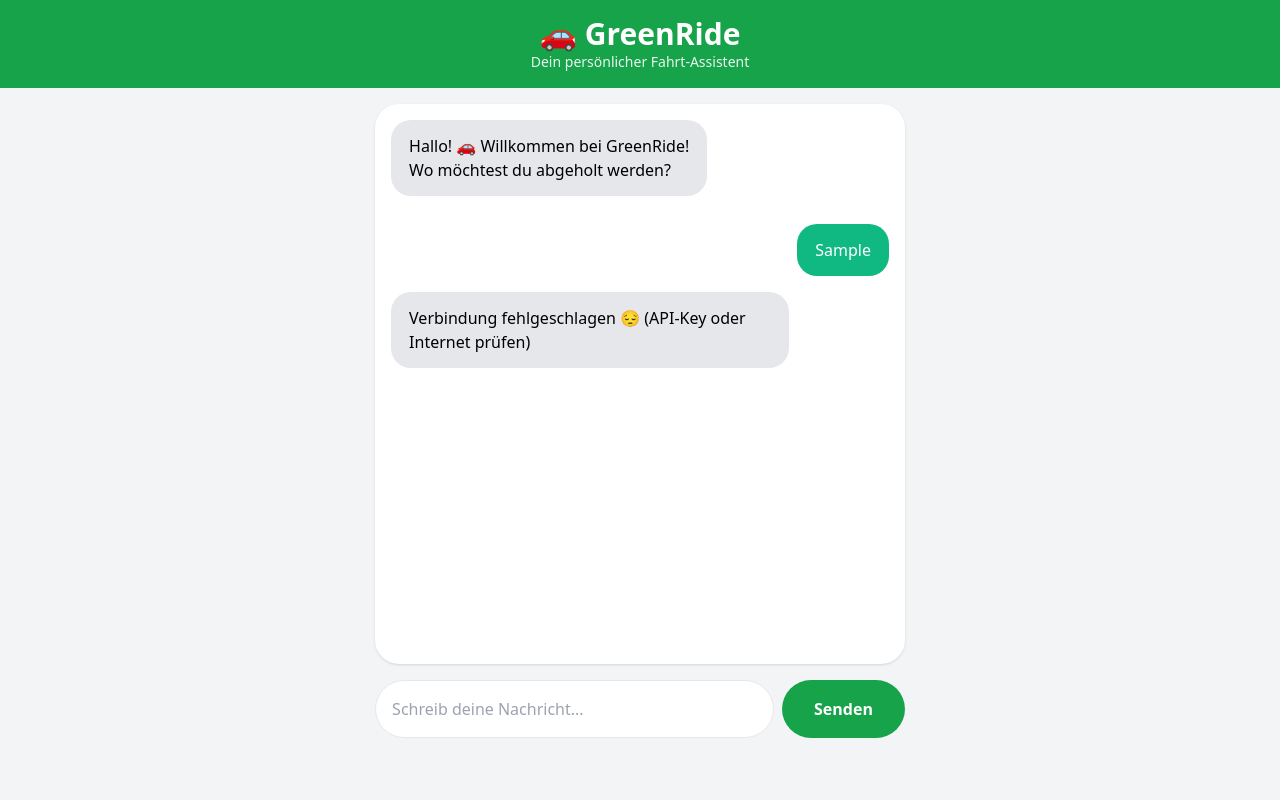
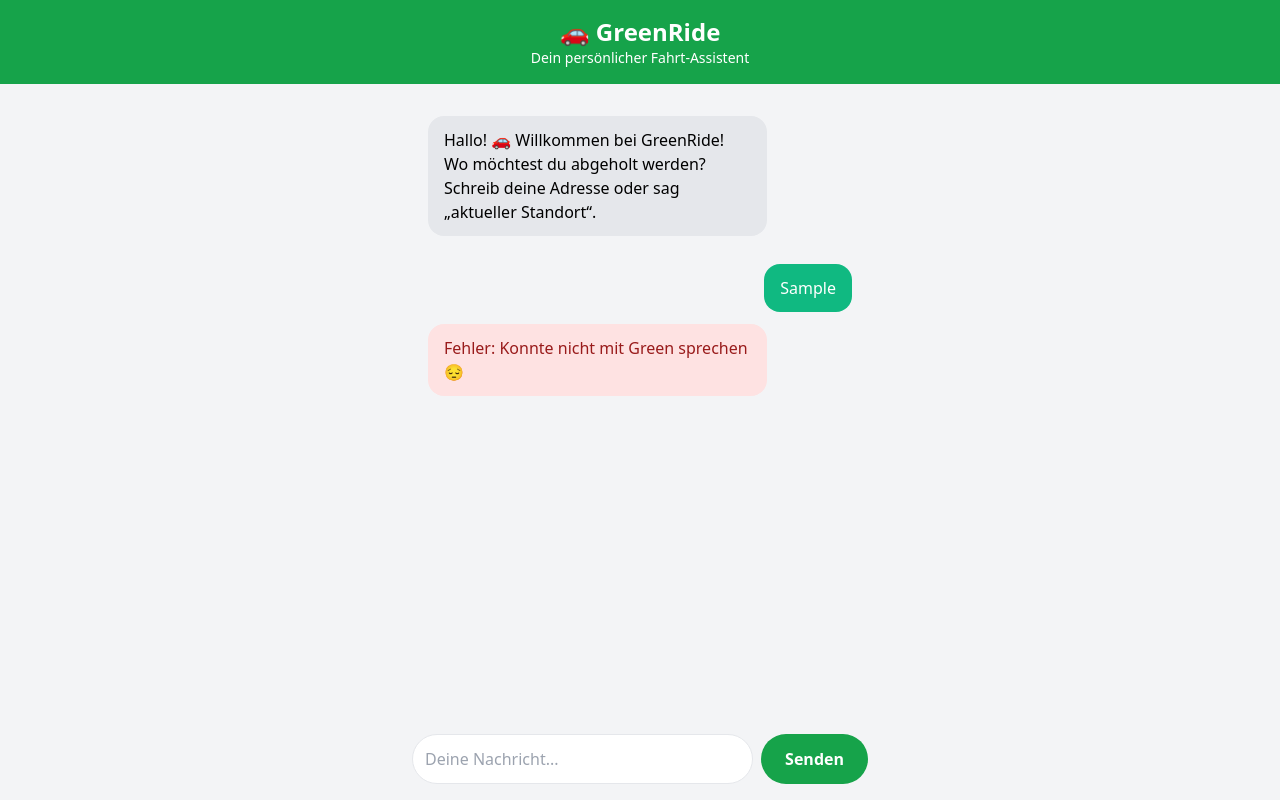
Before and after one commit to khiamazizi2802-design/Green, a plain HTML site: page index.html in a window 1280 px wide. Both pictures are taken after typing "Sample" into the empty fields and a click on the button "Senden". Drawn offline with nearby package versions, Linux system fonts and the light colour scheme; no server answers.

Commit message:
Refactor index.html for better layout and styling
Updated HTML structure and styles for improved layout and user experience.

```diff
--- a/index.html
+++ b/index.html
@@ -1,14 +1,14 @@
 <!DOCTYPE html>
 <html lang="de">
 <head>
-  <meta charset="UTF-8">
-  <meta name="viewport" content="width=device-width, initial-scale=1.0">
-  <title>GreenRide</title>
+  <meta charset="UTF-8" />
+  <meta name="viewport" content="width=device-width, initial-scale=1.0"/>
+  <title>GreenRide – Deine Fahrt-App</title>
   <script src="https://cdn.tailwindcss.com"></script>
   <style>
     body { font-family: system-ui, sans-serif; background: #f3f4f6; }
     #chat { max-height: 70vh; overflow-y: auto; padding: 1rem; }
-    .bubble { max-width: 80%; padding: 14px 18px; border-radius: 20px; margin-bottom: 12px; }
+    .bubble { max-width: 80%; padding: 0.75rem 1rem; border-radius: 1rem; margin-bottom: 1rem; }
     .user { background: #10b981; color: white; align-self: flex-end; }
     .agent { background: #e5e7eb; color: black; align-self: flex-start; }
   </style>
@@ -16,81 +16,103 @@
 <body class="min-h-screen flex flex-col">
 
   <header class="bg-green-600 text-white p-4 text-center">
-  <h1 class="text-3xl font-bold">🚗 GreenRide</h1>
-  <p class="text-sm opacity-90">Dein persönlicher Fahrt-Assistent</p>
+    <h1 class="text-2xl font-bold">🚗 GreenRide</h1>
+    <p class="text-sm">Dein persönlicher Fahrt-Assistent</p>
   </header>
 
   <main class="flex-1 p-4 max-w-3xl mx-auto flex flex-col">
-  <div id="chat" class="flex flex-col space-y-4 bg-white rounded-3xl shadow p-4 flex-1"></div>
+    <div id="chat" class="flex flex-col space-y-3">
+      <div class="bubble agent">
+        Hallo! 🚗 Willkommen bei GreenRide!<br>
+        Wo möchtest du abgeholt werden?<br>
+        Schreib deine Adresse oder sag „aktueller Standort“.
+      </div>
+    </div>
 
-  <div class="mt-4 flex gap-2">
-    <input id="input" type="text" placeholder="Schreib deine Nachricht..."
-           class="flex-1 p-4 border rounded-full focus:outline-none focus:ring-4 focus:ring-green-200">
-    <button onclick="sendMessage()"
-            class="bg-green-600 hover:bg-green-700 text-white px-8 py-4 rounded-full font-bold">Senden</button>
+    <div class="mt-auto pt-4">
+      <div class="flex gap-2">
+        <input id="input" type="text" placeholder="Deine Nachricht..." class="flex-1 p-3 border rounded-full focus:outline-none focus:ring-2 focus:ring-green-500">
+        <button onclick="sendMessage()" class="bg-green-600 text-white px-6 py-3 rounded-full font-bold">Senden</button>
+      </div>
     </div>
   </main>
 
   <script>
-  // ←←← HIER DEINE DATEN EINFÜGEN
-  const API_URL = "https://api.dify.ai/v1/chat-messages";
-  const API_KEY = "app-xxxxxxxxxxxxxxxxxxxxxxxxxxxxxxxx";   // ← Dein Key hier rein!
-  // ←←← ENDE
+    const API_URL = 'https://api.dify.ai/v1/chat-messages';  // ← Deine Dify Base URL + /chat-messages
+    const API_KEY = 'app-dein-api-key-hier-einfuegen';       // ← Dein API-Key (nur zum Testen!)
 
-  let conversationId = null;
-
-  function addMessage(text, isUser) {
-    const chat = document.getElementById('chat');
-    const div = document.createElement('div');
-    div.className = `bubble ${isUser ? 'user' : 'agent'}`;
-    div.innerHTML = text.replace(/\n/g, '<br>');
-    chat.appendChild(div);
-    chat.scrollTop = chat.scrollHeight;
-  }
+    let conversationId = null;  // Wird beim ersten Call automatisch gesetzt
 
     async function sendMessage() {
       const input = document.getElementById('input');
-    const msg = input.value.trim();
-    if (!msg) return;
+      const chat = document.getElementById('chat');
+      const message = input.value.trim();
+      if (!message) return;
 
-    addMessage(msg, true);           // User-Nachricht
+      // User-Nachricht anzeigen
+      const userBubble = document.createElement('div');
+      userBubble.className = 'bubble user ml-auto';
+      userBubble.textContent = message;
+      chat.appendChild(userBubble);
+      chat.scrollTop = chat.scrollHeight;
+
       input.value = '';
 
       try {
+        const body = {
+          inputs: {},               // Falls du Variablen aus Dify hast
+          query: message,
+          response_mode: 'blocking',  // 'blocking' = volle Antwort warten (einfacher zum Start)
+          // 'streaming' für echte Streaming-Antworten (später)
+          user: 'web-user-' + Date.now(),  // Eindeutiger User-ID
+        };
+
+        if (conversationId) {
+          body.conversation_id = conversationId;
+        }
+
         const res = await fetch(API_URL, {
-        method: "POST",
+          method: 'POST',
           headers: {
-          "Authorization": `Bearer ${API_KEY}`,
-          "Content-Type": "application/json"
+            'Authorization': `Bearer ${API_KEY}`,
+            'Content-Type': 'application/json'
           },
-        body: JSON.stringify({
-          query: msg,
-          response_mode: "blocking",
-          conversation_id: conversationId || "",
-          user: "web-user"
-        })
+          body: JSON.stringify(body)
         });
+
+        if (!res.ok) {
+          throw new Error(`API Fehler: ${res.status}`);
+        }
 
         const data = await res.json();
 
-      addMessage(data.answer || "Fehler – keine Antwort", false);
+        // Antwort anzeigen
+        const agentBubble = document.createElement('div');
+        agentBubble.className = 'bubble agent';
+        agentBubble.innerHTML = data.answer.replace(/\n/g, '<br>');  // Formatierung
 
-      if (data.conversation_id) conversationId = data.conversation_id;
+        chat.appendChild(agentBubble);
+        chat.scrollTop = chat.scrollHeight;
 
-    } catch (e) {
-      addMessage("Verbindung fehlgeschlagen 😔 (API-Key oder Internet prüfen)", false);
+        // Conversation-ID für nächsten Call speichern
+        if (data.conversation_id) {
+          conversationId = data.conversation_id;
+        }
+
+      } catch (err) {
+        console.error(err);
+        const errorBubble = document.createElement('div');
+        errorBubble.className = 'bubble agent bg-red-100 text-red-800';
+        errorBubble.textContent = 'Fehler: Konnte nicht mit Green sprechen 😔';
+        chat.appendChild(errorBubble);
+        chat.scrollTop = chat.scrollHeight;
       }
     }
 
-  // Enter-Taste
+    // Enter-Taste zum Senden
     document.getElementById('input').addEventListener('keypress', e => {
-    if (e.key === "Enter") sendMessage();
+      if (e.key === 'Enter') sendMessage();
     });
-
-  // Begrüßung beim Laden
-  window.onload = () => {
-    addMessage("Hallo! 🚗 Willkommen bei GreenRide!<br>Wo möchtest du abgeholt werden?", false);
-  };
   </script>
 </body>
 </html>
```
Lines whose indentation alone changed are shown as unchanged.
